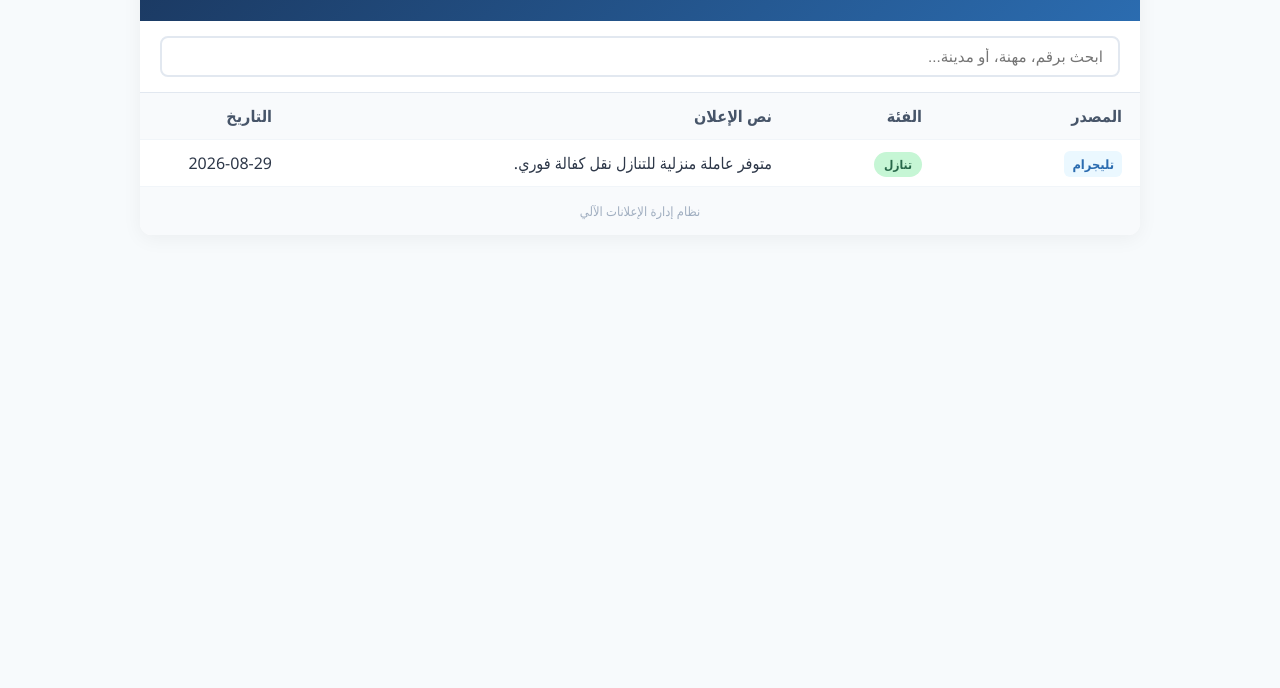
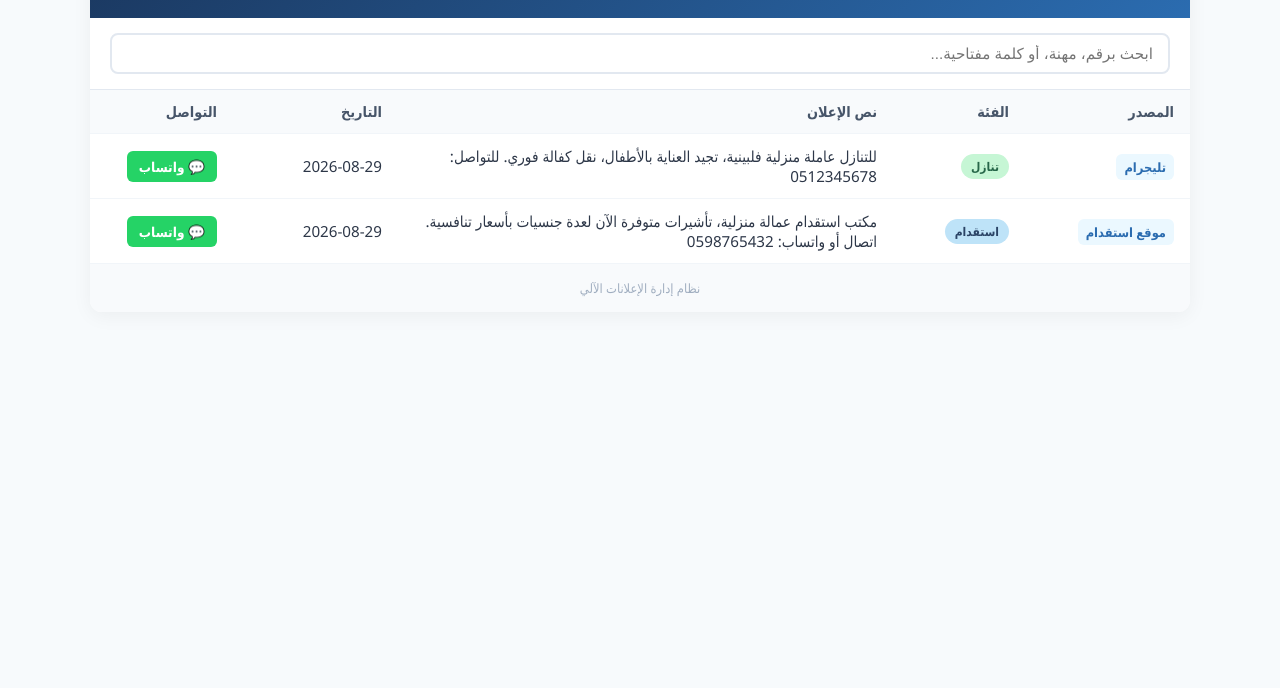
Before and after one commit to johnsondayna55-create/Wwrr, a plain HTML site: page index.html in a window 1280 px wide. Shown: the part 112-800 px from the top of the page. Drawn offline with Linux system fonts and the light colour scheme.

Commit message:
Update index.html

```diff
--- a/index.html
+++ b/index.html
@@ -3,62 +3,106 @@
 <head>
     <meta charset="UTF-8">
     <meta name="viewport" content="width=device-width, initial-scale=1.0">
-    <title>إعلانات الاستقدام والتنازل المصفاة</title>
+    <title>إعلانات الاستقدام والتنازل المباشرة</title>
     <style>
         :root { --primary: #1a365d; --accent: #2b6cb0; --bg: #f7fafc; }
         * { box-sizing: border-box; margin: 0; padding: 0; }
         body { font-family: 'Segoe UI', Tahoma, Arial, sans-serif; background: var(--bg); padding: 20px; color: #2d3748; }
-        .container { max-width: 1000px; margin: 0 auto; background: white; border-radius: 12px; box-shadow: 0 4px 20px rgba(0,0,0,0.05); overflow: hidden; }
+        .container { max-width: 1100px; margin: 0 auto; background: white; border-radius: 12px; box-shadow: 0 4px 20px rgba(0,0,0,0.05); overflow: hidden; }
         header { background: linear-gradient(135deg, var(--primary), var(--accent)); color: white; padding: 24px; text-align: center; }
+        header h1 { font-size: 1.6rem; margin-bottom: 5px; }
         .filters { padding: 15px 20px; background: #fff; border-bottom: 1px solid #e2e8f0; }
         .search-box { width: 100%; padding: 10px 15px; border: 2px solid #e2e8f0; border-radius: 8px; font-size: 0.95rem; outline: none; }
         table { width: 100%; border-collapse: collapse; }
-        th, td { padding: 12px 18px; border-bottom: 1px solid #f1f5f9; text-align: right; vertical-align: top; }
-        th { background: #f8fafc; font-weight: 600; color: #475569; }
+        th, td { padding: 12px 16px; border-bottom: 1px solid #f1f5f9; text-align: right; vertical-align: middle; }
+        th { background: #f8fafc; font-weight: 600; color: #475569; font-size: 0.9rem; }
+        td { font-size: 0.95rem; }
+        tr:hover { background: #fafbfc; }
         .source-tag { background: #ebf8ff; color: #2b6cb0; padding: 4px 8px; border-radius: 6px; font-size: 0.8rem; font-weight: 600; }
-        .category { padding: 4px 10px; border-radius: 20px; font-size: 0.75rem; font-weight: 700; }
+        .category { padding: 4px 10px; border-radius: 20px; font-size: 0.75rem; font-weight: 700; display: inline-block; }
         .cat-تنازل { background: #c6f6d5; color: #276749; }
         .cat-استقدام { background: #bee3f8; color: #2a4365; }
+
+        /* تصميم زر الواتساب */
+        .wa-btn {
+            background-color: #25d366;
+            color: white;
+            padding: 6px 12px;
+            border-radius: 6px;
+            text-decoration: none;
+            font-size: 0.85rem;
+            font-weight: 600;
+            display: inline-flex;
+            align-items: center;
+            gap: 5px;
+            transition: background 0.2s;
+            white-space: nowrap;
+        }
+        .wa-btn:hover { background-color: #20ba5a; }
         footer { text-align: center; padding: 15px; color: #a0aec0; font-size: 0.8rem; background: #f8fafc; }
     </style>
 </head>
 <body>
     <div class="container">
         <header>
-            <h1>لوحة إعلانات الاستقدام والتنازل</h1>
-            <p>محدثة بشكل دائم لعروض العمالة والتنازل</p>
+            <h1>لوحة إعلانات الاستقدام والتنازل المباشرة</h1>
+            <p>مع أزرار تواصل سريعة عبر الواتساب</p>
         </header>
+
         <div class="filters">
-            <input type="text" class="search-box" id="searchInput" placeholder="ابحث برقم، مهنة، أو مدينة...">
+            <input type="text" class="search-box" id="searchInput" placeholder="ابحث برقم، مهنة، أو كلمة مفتاحية...">
         </div>
+
         <table>
             <thead>
                 <tr>
-                    <th style="width: 20%;">المصدر</th>
-                    <th style="width: 15%;">الفئة</th>
-                    <th style="width: 50%;">نص الإعلان</th>
+                    <th style="width: 15%;">المصدر</th>
+                    <th style="width: 12%;">الفئة</th>
+                    <th style="width: 45%;">نص الإعلان</th>
                     <th style="width: 15%;">التاريخ</th>
+                    <th style="width: 13%;">التواصل</th>
                 </tr>
             </thead>
             <tbody id="adsTable">
-                <!-- سيتم تحديث الإعلانات هنا تلقائياً -->
+                <!-- مثال حقيقي 1: إعلان تنازل مع رقم -->
                 <tr>
                     <td><span class="source-tag">تليجرام</span></td>
                     <td><span class="category cat-تنازل">تنازل</span></td>
-                    <td>متوفر عاملة منزلية للتنازل نقل كفالة فوري.</td>
+                    <td>للتنازل عاملة منزلية فلبينية، تجيد العناية بالأطفال، نقل كفالة فوري. للتواصل: 0512345678</td>
                     <td>2026-08-29</td>
+                    <td>
+                        <a href="https://wa.me/966512345678" target="_blank" class="wa-btn">
+                            💬 واتساب
+                        </a>
+                    </td>
+                </tr>
+                <!-- مثال حقيقي 2: إعلان استقدام مع رقم -->
+                <tr>
+                    <td><span class="source-tag">موقع استقدام</span></td>
+                    <td><span class="category cat-استقدام">استقدام</span></td>
+                    <td>مكتب استقدام عمالة منزلية، تأشيرات متوفرة الآن لعدة جنسيات بأسعار تنافسية. اتصال أو واتساب: 0598765432</td>
+                    <td>2026-08-29</td>
+                    <td>
+                        <a href="https://wa.me/966598765432" target="_blank" class="wa-btn">
+                            💬 واتساب
+                        </a>
+                    </td>
                 </tr>
             </tbody>
         </table>
+
         <footer>نظام إدارة الإعلانات الآلي</footer>
     </div>
+
     <script>
         const searchInput = document.getElementById('searchInput');
         const rows = document.querySelectorAll('#adsTable tr');
+
         searchInput.addEventListener('input', (e) => {
-            const query = e.target.value.toLowerCase();
+            const query = e.target.value.toLowerCase().trim();
             rows.forEach(row => {
-                row.style.display = row.textContent.toLowerCase().includes(query) ? '' : 'none';
+                const text = row.textContent.toLowerCase();
+                row.style.display = text.includes(query) ? '' : 'none';
             });
         });
     </script>
```
